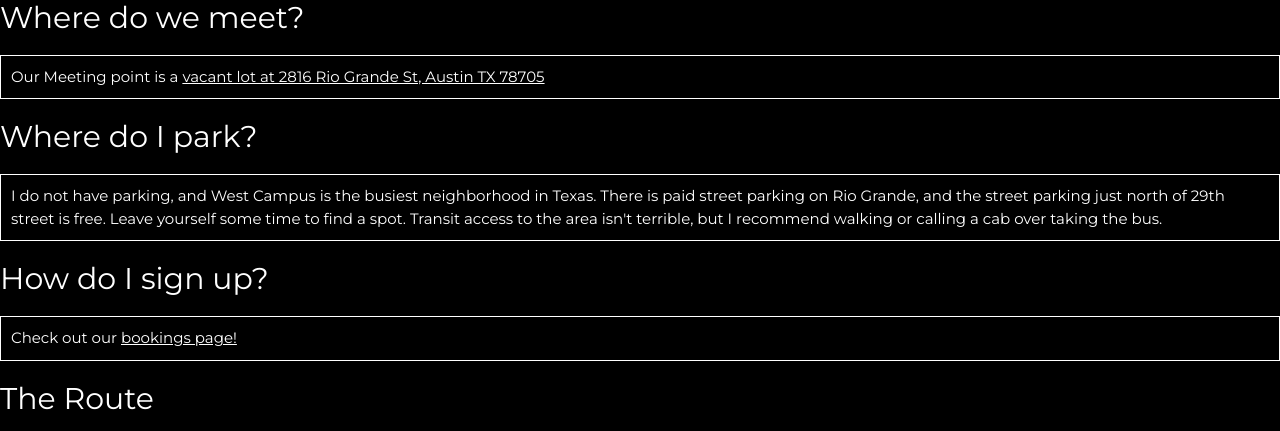
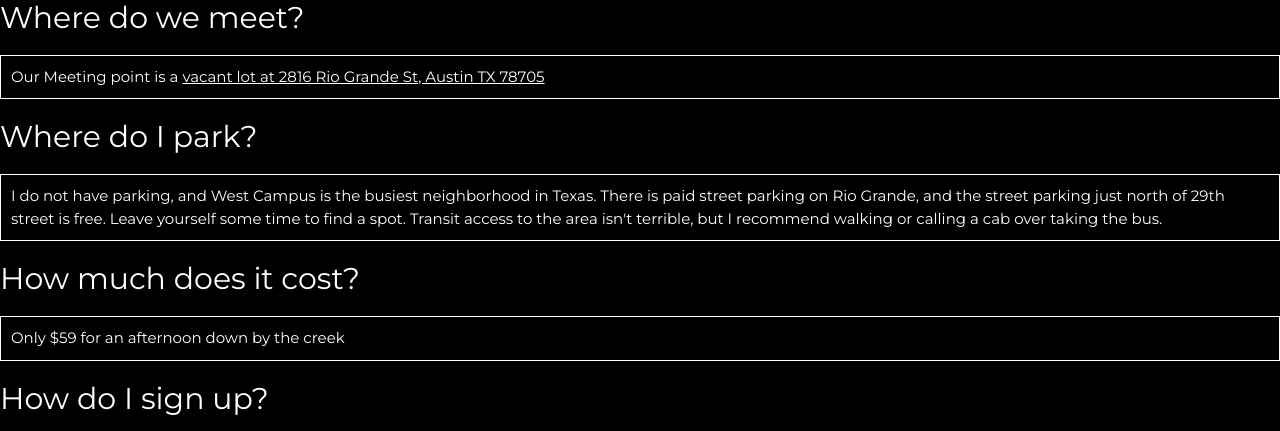
Before and after one commit to bencarneiro/biketours, a Django app: page /barton/ in a window 1280 px wide. Shown: the part 1680-2111 px from the top of the page. Before the commit the page ends 2090 px from the top, so only its background shows below. Run offline with Django 4.2, Linux system fonts and the light colour scheme.

Commit message:
add pricing data to the website

```diff
--- a/app/backend/models.py
+++ b/app/backend/models.py
@@ -19,6 +19,7 @@ class TourType(models.Model):
     description = models.TextField(null=True, blank=True)
     stripe_price = models.CharField(max_length=256, null=True, blank=True)
     price_in_cents = models.BigIntegerField(null=False, default=0)
+    price_in_dollars = models.IntegerField(null=False, default=0)
     url = models.CharField(max_length=256, null=True, blank=True)
 
     class Meta:
--- a/app/backend/templates/barton.html
+++ b/app/backend/templates/barton.html
@@ -86,10 +86,12 @@
     <p>Our Meeting point is a <a target="_blank" href="https://www.google.com/maps/place/2816+Rio+Grande+St,+Austin,+TX+78705">vacant lot at 2816 Rio Grande St, Austin TX 78705</a></p>
     <h2>Where do I park?</h2>
     <p>I do not have parking, and West Campus is the busiest neighborhood in Texas. There is paid street parking on Rio Grande, and the street parking just north of 29th street is free. Leave yourself some time to find a spot. Transit access to the area isn't terrible, but I recommend walking or calling a cab over taking the bus.</p>
+    <h2>How much does it cost?</h2>
+    <p>Only $59 for an afternoon down by the creek</p>
     <h2>How do I sign up?</h2>
         {% if tour and not confirmation %}
         {% if tour.open_spots %}
-
+        <p>For the tour on {{ tour.day|date:"l, F d, Y - hA" }}, you may register here</p>
         <form action="/create_checkout_session/" method="POST">
 
             <input type="number" id="quantity" name="quantity" min="0" max= {{ tour.open_spots }}>
@@ -98,7 +100,8 @@
 
             <button  type="submit" id="checkout-button">Checkout</button>
 
-          </form>
+          </form>  - {{ tour.open_spots }} spot(s) left
+          <p>Or check out our <a href="/#book">bookings page</a> for more tours</p>
           {% else %}
           <p>Sorry, this tour is sold out, but you can check out our <a href="/#book">bookings page</a> for more tours</p>
           {% endif %}
--- a/app/backend/templates/home.html
+++ b/app/backend/templates/home.html
@@ -116,7 +116,7 @@ table, th, td {
           </td>
           <td>
               {% for tour in tours %}
-              {{ tour.type.name }} -- <a target="_blank" href={{tour.type.url}}?tour_id={{tour.id}}>details</a> -- {{tour.day|time}}
+              {{ tour.type.name }} -- ${{ tour.type.price_in_dollars}} -- <a target="_blank" href={{tour.type.url}}?tour_id={{tour.id}}>details</a> -- {{tour.day|time}}
               {% if tour.open_spots %} <br>
               {{ tour.open_spots }} tour(s) available
               <form action="/create_checkout_session/" method="POST">
```
Also changed, not shown: app/backend/migrations/0013_tourtype_price_in_dollars.py (added).
